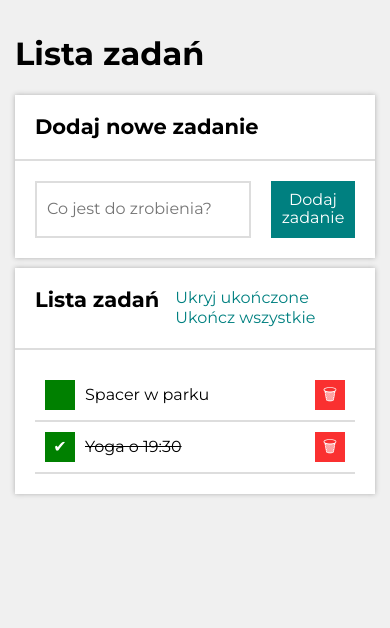
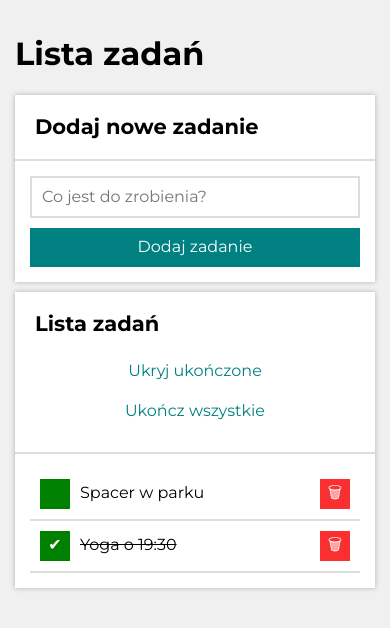
Before and after one commit to akutuzova11/react-to-do-list, a React (Create React App) app: page / in a window 390 px wide. Shown: the top 628 px of the page. Built offline with nearby package versions, Linux system fonts and the light colour scheme.

Commit message:
update mobile style formatting

```diff
--- a/src/App.js
+++ b/src/App.js
@@ -1,3 +1,3 @@
-import Tasks from "./Features/tasks/Tasks";
+import Tasks from "./Features/tasks/tasks";
 
 export default () => <Tasks />;
--- a/src/Common/Container/index.js
+++ b/src/Common/Container/index.js
@@ -5,7 +5,7 @@ export const Container = styled.main`
   max-width: 900px;
   margin: 0 auto;
 
-  @media (max-width: 767px) {
+  @media (max-width: ${({ theme }) => theme.breakpoints.mobile}px) {
     padding: 15px;
   }
 `;
--- a/src/Common/Section/styled.js
+++ b/src/Common/Section/styled.js
@@ -17,7 +17,6 @@ export const Header = styled.header`
   @media (max-width: ${({ theme }) => theme.breakpoints.mobile}px) {
     grid-template-columns: 1fr;
     gap: 15px;
-  }
 `;
 
 export const Container = styled.div`
--- a/src/Features/tasks/Buttons/index.js
+++ b/src/Features/tasks/Buttons/index.js
@@ -6,7 +6,7 @@ import {
   toggleHideCompleted,
   selectHideCompleted,
   setAllCompleted,
-} from "../TasksSlice.js";
+} from "../tasksSlice.js";
 
 const Buttons = () => {
   const tasks = useSelector(selectTasks);
--- a/src/Features/tasks/Form/index.js
+++ b/src/Features/tasks/Form/index.js
@@ -1,7 +1,7 @@
 import { useState, useRef } from "react";
 import { useDispatch } from "react-redux";
 import { Template, Button, NewItem } from "./styled.js";
-import { addTask } from "../TasksSlice.js";
+import { addTask } from "../tasksSlice.js";
 import { nanoid } from "@reduxjs/toolkit";
 
 const Form = () => {
--- a/src/Features/tasks/TaskList/index.js
+++ b/src/Features/tasks/TaskList/index.js
@@ -6,7 +6,7 @@ import {
   toggleTaskCompleted,
   selectHideCompleted,
   removeTask,
-} from "../TasksSlice.js";
+} from "../tasksSlice.js";
 
 const TaskList = () => {
   const tasks = useSelector(selectTasks);
--- a/src/Features/tasks/TaskList/styled.js
+++ b/src/Features/tasks/TaskList/styled.js
@@ -30,15 +30,12 @@ export const Content = styled.span`
 `;
 
 export const Button = styled.button`
-  display: flex;
-  justify-content: center;
-  align-items: center;
   background-color: ${({ theme }) => theme.colors.secondary};
   color: ${({ theme }) => theme.colors.buttonText};
   border: none;
   width: 30px;
   height: 30px;
-  padding: 0px;
+  padding: 5px;
   margin: 0;
   transition: background 0.4s;
 
--- a/src/Store.js
+++ b/src/Store.js
@@ -1,6 +1,6 @@
 import { configureStore } from "@reduxjs/toolkit";
 
-import tasksReducer from "./Features/tasks/TasksSlice";
+import tasksReducer from "./Features/tasks/tasksSlice";
 
 export default configureStore({
   reducer: {
--- a/src/globalstyle.js
+++ b/src/globalstyle.js
@@ -12,7 +12,6 @@ html {
   body {
     background-color: ${({ theme }) => theme.colors.background};
     font-family: "Montserrat", sans-serif;
-  font-optical-sizing: auto;
     word-break: break-word;
   }
 `;
--- a/src/index.js
+++ b/src/index.js
@@ -2,21 +2,21 @@ import React from "react";
 import ReactDOM from "react-dom/client";
 import { ThemeProvider } from "styled-components";
 import { Provider } from "react-redux";
-import { GlobalStyle } from "./globalstyle.js";
+import { GlobalStyle } from "./GlobalStyle.js";
 import { theme } from "./theme.js";
 import App from "./App.js";
 import reportWebVitals from "./reportWebVitals";
-import store from "./Store.js";
+import store from "./store.js";
 
 const root = ReactDOM.createRoot(document.getElementById("root"));
 root.render(
   <React.StrictMode>
-   <Provider store={store}>
-   <ThemeProvider theme={theme}>
-      <GlobalStyle />
-      <App />
+    <ThemeProvider theme={theme}>
+      <Provider store={store}>
+        <GlobalStyle />
+        <App />
+      </Provider>
     </ThemeProvider>
-    </Provider>
   </React.StrictMode>
 );
 
--- a/src/theme.js
+++ b/src/theme.js
@@ -16,6 +16,6 @@ export const theme = {
       ButtonRemoveActive: "hsl(0, 100%, 75%)",
     },
     breakpoints: {
-      mobile: "767px",
+      mobile: 767,
     },
   };
```
Also changed, not shown: src/Features/tasks/Tasks.js (+4 -7 lines). Lines whose indentation alone changed are shown as unchanged.
